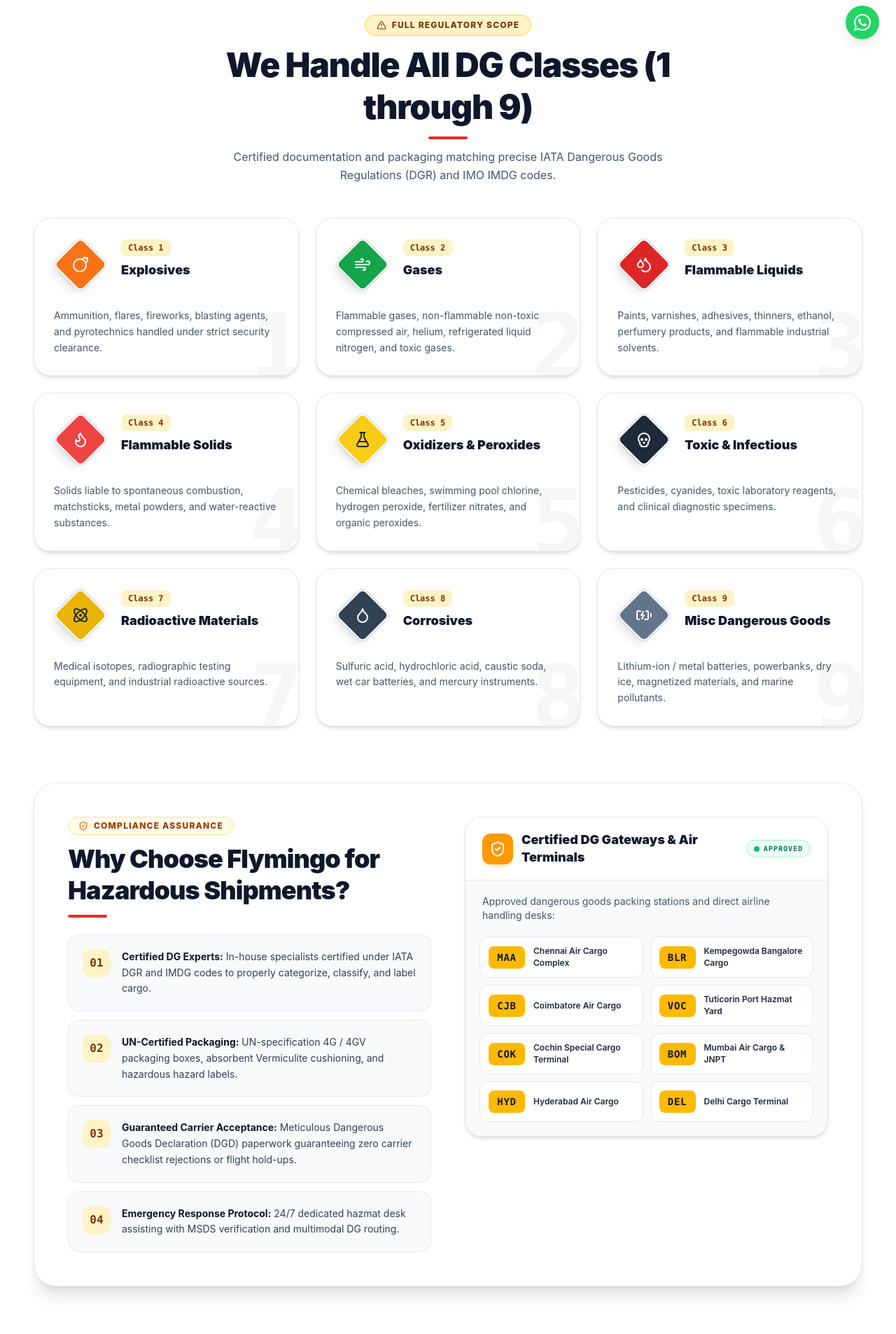
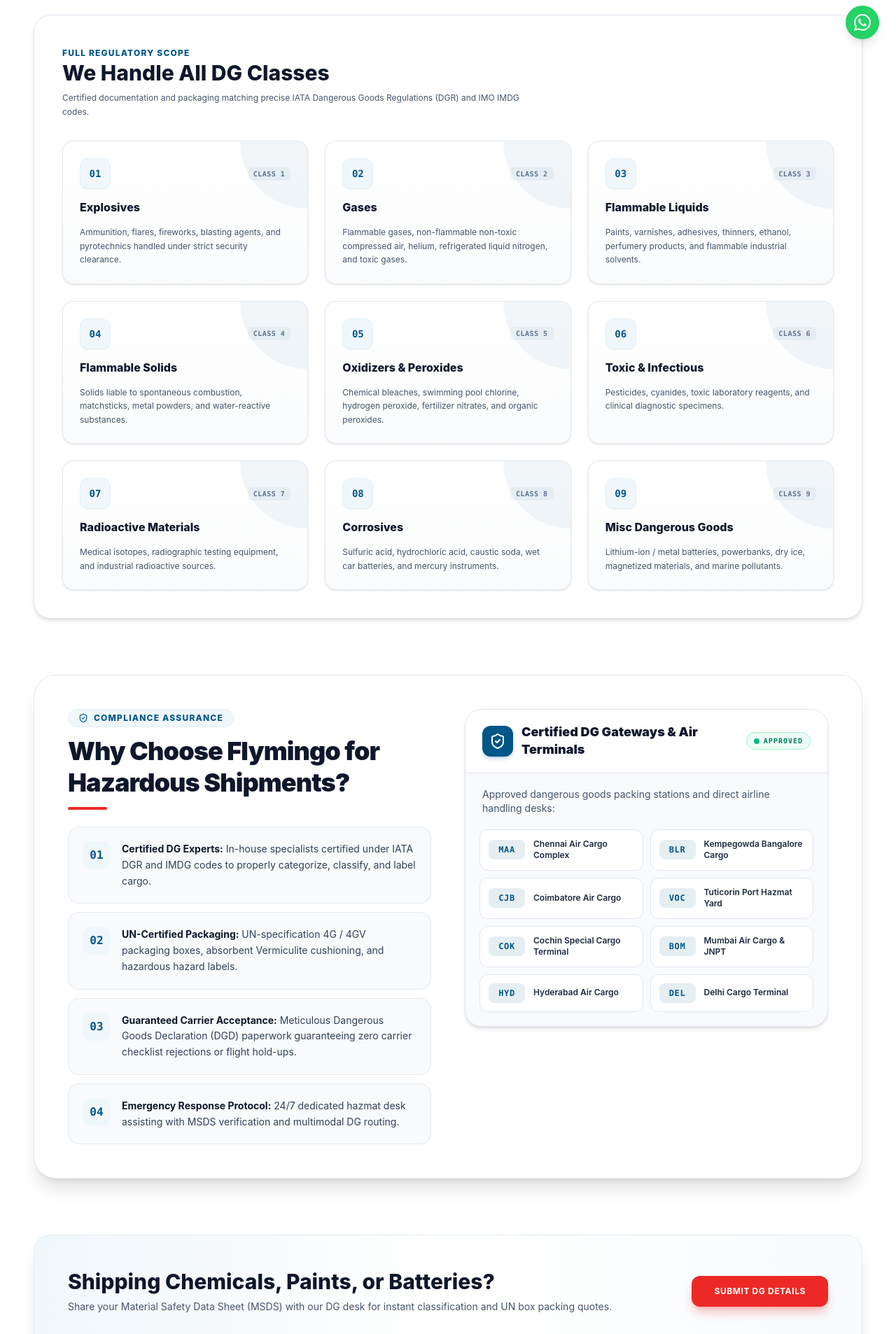
Before and after one commit to nanthakumarsts/Flymingo-Logistics, a React (Vite) app in the folder client/: page /services/dangerous-goods-shipping in a window 1280 px wide. Shown: the part 660-2566 px from the top of the page at 70% size. Built offline with nearby package versions, Linux system fonts and the light colour scheme.

Commit message:
feat(dangerous-goods): replace diamond placards with numbered cards and align theme with other services

```diff
--- a/client/src/pages/DangerousGoodsPage.jsx
+++ b/client/src/pages/DangerousGoodsPage.jsx
@@ -1,70 +1,9 @@
-import React, { useState, useEffect, useRef } from 'react';
+import React from 'react';
 import {
-  AlertTriangle, ShieldCheck, CheckCircle2, Flame,
-  Atom, Zap, FileCheck, ArrowRight, Skull, BatteryCharging,
-  Bomb, Wind, Droplets, FlaskConical, Droplet, ArrowUpRight
+  ShieldCheck, CheckCircle2, ArrowRight
 } from 'lucide-react';
 import { BRAND } from '../data/siteData';
 import { PageBanner } from '../components/PageBanner';
-
-/* ---------- local styles (self-contained, prefixed hz-) ---------- */
-const css = `
-@keyframes hz-blob { 0%,100% { transform: translate(0,0) scale(1); } 50% { transform: translate(24px,-20px) scale(1.08); } }
-@keyframes hz-blink { 0%,100% { opacity: 1; } 50% { opacity: .25; } }
-@keyframes hz-float { 0%,100% { transform: translateY(0); } 50% { transform: translateY(-8px); } }
-
-.hz-blob { animation: hz-blob 16s ease-in-out infinite; }
-.hz-blink { animation: hz-blink 1.6s ease-in-out infinite; }
-.hz-float { animation: hz-float 6s ease-in-out infinite; }
-
-.hz-reveal { opacity: 0; transition: opacity .8s ease, transform .8s cubic-bezier(.2,.7,.2,1); }
-.hz-up { transform: translateY(28px); }
-.hz-left { transform: translateX(-30px); }
-.hz-right { transform: translateX(30px); }
-.hz-scale { transform: scale(.95); }
-.hz-reveal.hz-in { opacity: 1; transform: none; }
-
-@media (prefers-reduced-motion: reduce) {
-  .hz-stripe-move, .hz-blob, .hz-blink, .hz-float { animation: none; }
-  .hz-reveal { opacity: 1 !important; transform: none !important; transition: none !important; }
-}
-`;
-
-const Reveal = ({ children, delay = 0, className = '', variant = 'up' }) => {
-  const ref = useRef(null);
-  const [shown, setShown] = useState(false);
-  useEffect(() => {
-    const el = ref.current;
-    if (!el || typeof IntersectionObserver === 'undefined') { setShown(true); return; }
-    const io = new IntersectionObserver(([e]) => {
-      if (e.isIntersecting) { setShown(true); io.disconnect(); }
-    }, { threshold: 0.1 });
-    io.observe(el);
-    return () => io.disconnect();
-  }, []);
-  return (
-    <div
-      ref={ref}
-      style={{ transitionDelay: `${delay}ms` }}
-      className={`hz-reveal hz-${variant} ${shown ? 'hz-in' : ''} ${className}`}
-    >
-      {children}
-    </div>
-  );
-};
-
-/* Placard colours follow the real UN hazard-class diamond colours */
-const PLACARD = {
-  1: { bg: '#f97316', fg: '#ffffff', icon: Bomb },
-  2: { bg: '#16a34a', fg: '#ffffff', icon: Wind },
-  3: { bg: '#dc2626', fg: '#ffffff', icon: Droplets },
-  4: { bg: '#ef4444', fg: '#ffffff', icon: Flame },
-  5: { bg: '#facc15', fg: '#1f2937', icon: FlaskConical },
-  6: { bg: '#1f2937', fg: '#ffffff', icon: Skull },
-  7: { bg: '#eab308', fg: '#1f2937', icon: Atom },
-  8: { bg: '#334155', fg: '#ffffff', icon: Droplet },
-  9: { bg: '#64748b', fg: '#ffffff', icon: BatteryCharging },
-};
 
 const DG_CLASSES = [
   { classNo: 'Class 1', title: 'Explosives', desc: 'Ammunition, flares, fireworks, blasting agents, and pyrotechnics handled under strict security clearance.' },
@@ -99,84 +38,69 @@
 
 export const DangerousGoodsPage = ({ onOpenQuote }) => {
   return (
-    <div className="space-y-20 pb-20 overflow-x-hidden">
-      <style>{css}</style>
-
+    <div className="space-y-20 pb-20">
       <PageBanner eyebrow="IATA & IMDG certified" title="Expert handling of dangerous goods" description="Hazardous cargo logistics across air and sea with UN-certified packaging, DGD documentation and carrier-ready compliance." image="/assets/dg-hazmat-hd.jpg" action="Consult DG specialist" onAction={() => onOpenQuote('dg-shipping')} />
 
       {/* ========================================================= */}
-      {/* DG CLASSES: hazard placard cards                          */}
+      {/* DG CLASSES: Clean numbered cards matching other services pages */}
       {/* ========================================================= */}
-      <section className="max-w-[1800px] mx-auto px-4 sm:px-6 lg:px-8 xl:px-12 space-y-12">
-        <Reveal className="text-center space-y-3 max-w-2xl mx-auto">
-          <span className="inline-flex items-center gap-2 px-4 py-1.5 rounded-full bg-amber-100 border border-amber-300 text-xs font-extrabold uppercase tracking-widest text-amber-900">
-            <AlertTriangle className="w-3.5 h-3.5" />
+      <section className="max-w-[1800px] mx-auto px-4 sm:px-6 lg:px-8 xl:px-12">
+        <div className="bg-white rounded-3xl p-8 sm:p-10 border border-slate-200 shadow-md space-y-8">
+          <div className="max-w-2xl space-y-2">
+            <span className="text-xs font-extrabold uppercase tracking-widest text-brand-blue">
               Full Regulatory Scope
             </span>
-          <h2 className="text-3xl sm:text-4xl lg:text-5xl font-black text-slate-900 tracking-tight leading-tight">
-            We Handle All DG Classes (1 through 9)
+            <h2 className="text-2xl sm:text-3xl font-extrabold text-slate-900">
+              We Handle All DG Classes
             </h2>
-          <span className="mx-auto block h-1 w-14 rounded-full bg-brand-red" aria-hidden="true" />
-          <p className="text-sm sm:text-base text-slate-600 leading-relaxed">
+            <p className="text-xs text-slate-600 leading-relaxed">
               Certified documentation and packaging matching precise IATA Dangerous Goods Regulations (DGR) and IMO IMDG codes.
             </p>
-        </Reveal>
+          </div>
 
           <div className="grid grid-cols-1 sm:grid-cols-2 lg:grid-cols-3 gap-6">
             {DG_CLASSES.map((dg, idx) => {
-            const p = PLACARD[idx + 1];
-            const Icon = p.icon;
+              const numStr = String(idx + 1).padStart(2, '0');
               return (
-              <Reveal key={idx} delay={(idx % 3) * 90} variant="scale" className="h-full">
-                <div className="group relative h-full bg-white rounded-3xl border border-slate-200 shadow-md hover:shadow-2xl hover:shadow-amber-500/15 hover:border-amber-400 hover:-translate-y-2 transition-all duration-300 overflow-hidden">
-                  <span
-                    className="absolute -right-2 -bottom-6 text-[8rem] font-black font-mono leading-none text-slate-900/[0.04] select-none pointer-events-none"
-                    aria-hidden="true"
+                <div
+                  key={idx}
+                  className="group relative p-6 rounded-2xl bg-gradient-to-b from-white to-slate-50/70 border border-slate-200/90 shadow-sm hover:shadow-xl hover:border-brand-blue/50 hover:-translate-y-1 transition-all duration-300 space-y-3.5 overflow-hidden"
                 >
-                    {idx + 1}
+                  <div className="absolute top-0 right-0 w-24 h-24 bg-brand-blue/5 rounded-bl-full pointer-events-none group-hover:scale-110 transition-transform" />
+
+                  <div className="flex items-center justify-between">
+                    <div className="w-11 h-11 rounded-xl bg-brand-blue-50 text-brand-blue border border-brand-blue-100/80 flex items-center justify-center font-extrabold text-sm shadow-2xs group-hover:bg-brand-blue group-hover:text-white transition-colors font-mono">
+                      {numStr}
+                    </div>
+                    <span className="text-[10px] font-bold uppercase tracking-wider text-slate-500 bg-slate-100 px-2 py-0.5 rounded-md font-mono">
+                      {dg.classNo}
                     </span>
-
-                  <div className="relative p-6 sm:p-7 flex items-start gap-5">
-                    {/* diamond placard */}
-                    <div className="relative shrink-0 w-[76px] h-[76px] flex items-center justify-center">
-                      <div
-                        className="absolute w-14 h-14 rotate-45 rounded-lg shadow-lg border-2 border-white ring-1 ring-slate-300 group-hover:rotate-[135deg] transition-transform duration-700"
-                        style={{ background: p.bg }}
-                        aria-hidden="true"
-                      />
-                      <Icon className="relative w-6 h-6" style={{ color: p.fg }} />
                   </div>
 
-                    <div className="space-y-2 min-w-0">
-                      <span className="inline-block px-2.5 py-1 rounded-lg bg-amber-100 text-amber-900 text-xs font-mono font-bold">
-                        {dg.classNo}
-                      </span>
-                      <h3 className="text-lg font-black text-slate-900 leading-snug">{dg.title}</h3>
+                  <h3 className="text-base font-extrabold text-slate-900 group-hover:text-brand-blue transition-colors">
+                    {dg.title}
+                  </h3>
+                  <p className="text-xs text-slate-600 leading-relaxed">
+                    {dg.desc}
+                  </p>
                 </div>
-                  </div>
-
-                  <div className="relative px-6 sm:px-7 pb-7 -mt-1">
-                    <p className="text-sm text-slate-600 leading-relaxed">{dg.desc}</p>
-                  </div>
-                </div>
-              </Reveal>
               );
             })}
+          </div>
         </div>
       </section>
 
       {/* ========================================================= */}
-      {/* COMPLIANCE + GATEWAYS: light split card with airport code pills */}
+      {/* COMPLIANCE + GATEWAYS: light split card matching other services pages */}
       {/* ========================================================= */}
       <section className="max-w-[1800px] mx-auto px-4 sm:px-6 lg:px-8 xl:px-12">
-        <Reveal variant="scale">
         <div className="relative overflow-hidden rounded-[2rem] bg-white border border-slate-200/90 shadow-xl">
           <div className="relative grid grid-cols-1 lg:grid-cols-2 gap-10 lg:gap-12 p-7 sm:p-12">
             {/* Left: why choose */}
             <div className="space-y-6">
               <div className="space-y-3">
-                  <span className="inline-flex items-center gap-2 px-3.5 py-1 rounded-full bg-amber-50 border border-amber-200 text-xs font-extrabold uppercase tracking-widest text-amber-800">
-                    <ShieldCheck className="w-3.5 h-3.5 text-amber-600" />
+                <span className="inline-flex items-center gap-2 px-3.5 py-1 rounded-full bg-brand-blue-50 border border-brand-blue-100 text-xs font-extrabold uppercase tracking-widest text-brand-blue">
+                  <ShieldCheck className="w-3.5 h-3.5 text-brand-blue" />
                   Compliance Assurance
                 </span>
                 <h2 className="text-3xl sm:text-4xl font-black text-slate-900 tracking-tight leading-tight">
@@ -189,9 +113,9 @@
                 {WHY_POINTS.map((w, i) => (
                   <li
                     key={i}
-                      className="group relative flex items-start gap-4 p-4 sm:p-5 rounded-2xl bg-slate-50 border border-slate-200/80 hover:bg-white hover:border-amber-400 hover:shadow-md hover:translate-x-1.5 transition-all duration-300 overflow-hidden"
+                    className="group relative flex items-start gap-4 p-4 sm:p-5 rounded-2xl bg-slate-50 border border-slate-200/80 hover:bg-white hover:border-brand-blue/40 hover:shadow-md hover:translate-x-1.5 transition-all duration-300 overflow-hidden"
                   >
-                      <span className="relative w-10 h-10 rounded-xl bg-amber-100 text-amber-900 flex items-center justify-center shrink-0 font-mono font-black group-hover:bg-amber-500 group-hover:text-white transition-colors">
+                    <span className="relative w-10 h-10 rounded-xl bg-brand-blue-50 text-brand-blue flex items-center justify-center shrink-0 font-mono font-black group-hover:bg-brand-blue group-hover:text-white transition-colors">
                       {String(i + 1).padStart(2, '0')}
                     </span>
                     <span className="relative text-sm text-slate-700 leading-relaxed">
@@ -205,7 +129,7 @@
             {/* Right: departure-board style gateways in light theme */}
             <div className="rounded-3xl bg-slate-50 border border-slate-200 shadow-md overflow-hidden self-start">
               <div className="flex items-center gap-3 px-6 py-5 border-b border-slate-200 bg-white">
-                  <div className="w-11 h-11 rounded-xl bg-amber-500 text-white flex items-center justify-center shadow-md shadow-amber-500/20 shrink-0">
+                <div className="w-11 h-11 rounded-xl bg-brand-blue text-white flex items-center justify-center shadow-md shadow-brand-blue/20 shrink-0">
                   <ShieldCheck className="w-6 h-6" />
                 </div>
                 <div className="min-w-0">
@@ -227,10 +151,10 @@
                   return (
                     <div
                       key={i}
-                        className="group flex items-center gap-3 p-3 rounded-xl bg-white border border-slate-200 hover:border-amber-400 hover:shadow-sm transition-all"
+                      className="group flex items-center gap-3 p-3 rounded-xl bg-white border border-slate-200 hover:border-brand-blue/40 hover:shadow-sm transition-all"
                     >
-                        <span className="shrink-0 min-w-[52px] text-center px-2 py-1.5 rounded-lg bg-amber-400 text-slate-900 text-sm font-black font-mono tracking-wider">
-                          {code || <AlertTriangle className="w-4 h-4 mx-auto" />}
+                      <span className="shrink-0 min-w-[52px] text-center px-2 py-1.5 rounded-lg bg-brand-blue/10 text-brand-blue text-xs font-black font-mono tracking-wider">
+                        {code}
                       </span>
                       <span className="text-xs font-semibold text-slate-800 leading-snug">{name}</span>
                     </div>
@@ -240,40 +164,28 @@
             </div>
           </div>
         </div>
-        </Reveal>
       </section>
 
       {/* ========================================================= */}
-      {/* CTA                                                       */}
+      {/* CTA (Light Theme matching other service pages)           */}
       {/* ========================================================= */}
       <section className="max-w-[1800px] mx-auto px-4 sm:px-6 lg:px-8 xl:px-12">
-        <Reveal variant="scale">
-          <div className="relative overflow-hidden rounded-[2rem] bg-gradient-to-r from-amber-50/70 via-white to-brand-blue-50/60 border border-slate-200 shadow-xl">
-            <div className="relative p-8 sm:p-12 flex flex-col md:flex-row items-center justify-between gap-8">
-              <FileCheck className="absolute right-6 -bottom-8 w-56 h-56 text-slate-900/[0.04] -rotate-6 pointer-events-none" aria-hidden="true" />
-              <div className="relative flex items-start gap-5 text-center md:text-left">
-                <div className="hidden sm:flex hz-float w-16 h-16 rounded-2xl bg-amber-400 text-slate-900 items-center justify-center shadow-lg shadow-amber-500/25 shrink-0">
-                  <AlertTriangle className="w-8 h-8" />
-                </div>
-                <div className="space-y-2">
-                  <h2 className="text-2xl sm:text-4xl font-black text-slate-900 tracking-tight leading-tight">
+        <div className="bg-gradient-to-r from-brand-blue-50 via-white to-brand-blue-50/50 rounded-3xl p-8 sm:p-12 text-slate-900 flex flex-col md:flex-row items-center justify-between gap-6 shadow-xl border border-brand-blue-100">
+          <div className="space-y-2 text-center md:text-left">
+            <h2 className="text-2xl sm:text-3xl font-extrabold text-slate-900">
               Shipping Chemicals, Paints, or Batteries?
             </h2>
-                  <p className="text-sm sm:text-base text-slate-600 max-w-2xl">
+            <p className="text-xs sm:text-sm text-slate-600">
               Share your Material Safety Data Sheet (MSDS) with our DG desk for instant classification and UN box packing quotes.
             </p>
           </div>
-              </div>
           <button
             onClick={() => onOpenQuote('dg-shipping')}
-                className="group relative shrink-0 px-9 py-4 bg-brand-red hover:bg-brand-red-dark text-white rounded-full text-xs sm:text-sm font-extrabold uppercase tracking-wider shadow-xl shadow-brand-red/30 transition-all hover:-translate-y-1 cursor-pointer flex items-center gap-2"
+            className="px-8 py-3.5 bg-brand-red hover:bg-brand-red-dark text-white rounded-xl text-xs font-bold uppercase tracking-wider shadow-lg shadow-brand-red/30 transition-all cursor-pointer flex-shrink-0"
           >
             Submit DG Details
-                <ArrowUpRight className="w-4 h-4 group-hover:translate-x-0.5 group-hover:-translate-y-0.5 transition-transform" />
           </button>
         </div>
-          </div>
-        </Reveal>
       </section>
     </div>
   );
```
Lines whose indentation alone changed are shown as unchanged.
